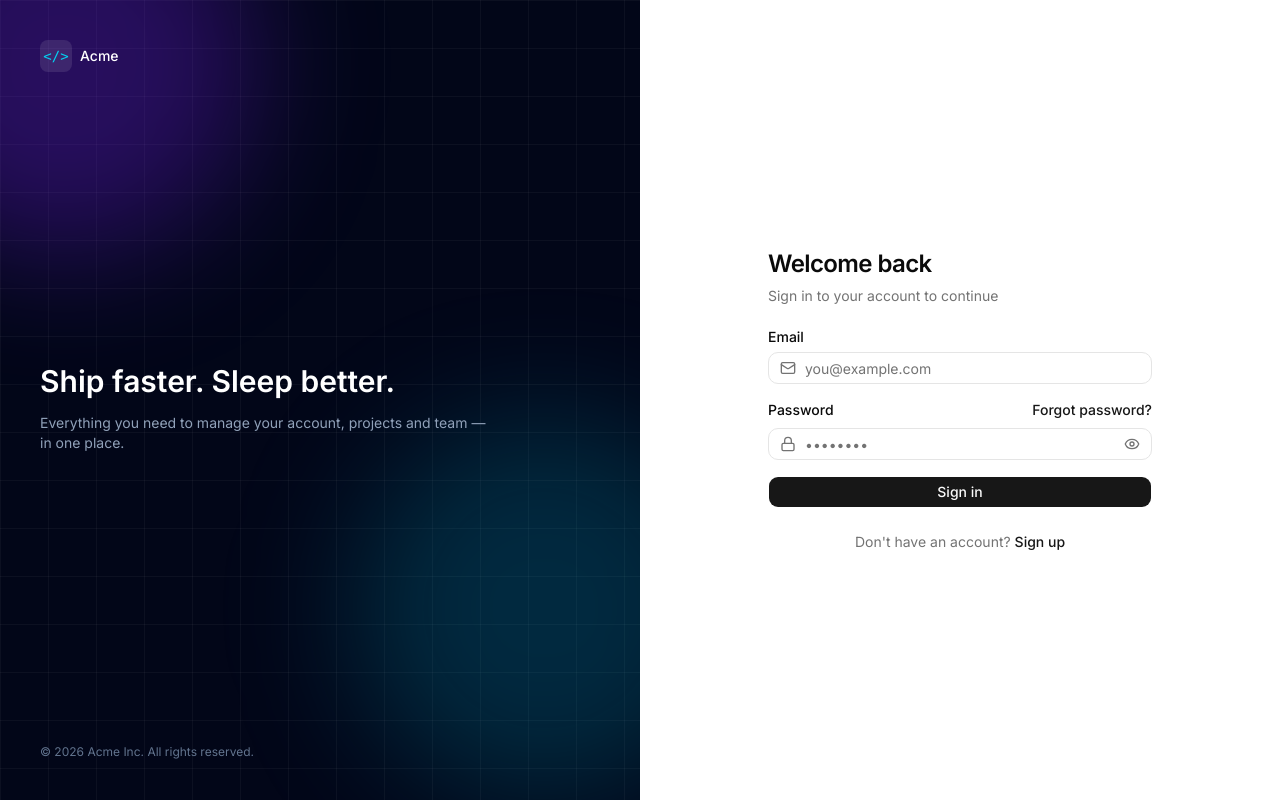
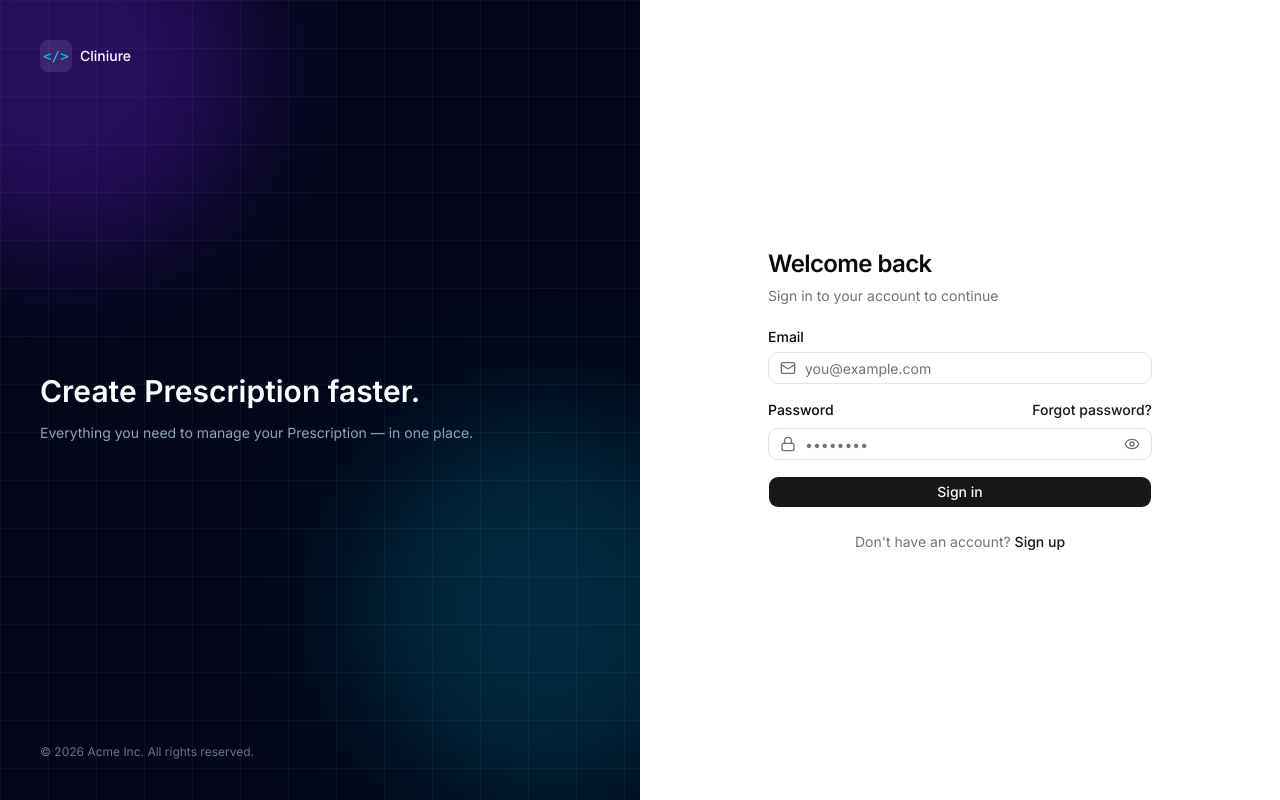
Before and after one commit to avirup2512/dynamic_prescription_creator_react_ui, a React (Vite) app: page /app/auth/login in a window 1280 px wide. Built offline with nearby package versions, Linux system fonts and the light colour scheme; no server answers.

Commit message:
Remove unnecessary text

```diff
--- a/src/layouts/AuthLayout.tsx
+++ b/src/layouts/AuthLayout.tsx
@@ -18,15 +18,15 @@ export function AuthLayout({ title, subtitle, children }: AuthLayoutProps) {
           <span className="flex h-8 w-8 items-center justify-center rounded-md bg-white/10 font-mono text-cyan-400">
             {'</>'}
           </span>
-          Acme
+          Cliniure
         </div>
 
         <div className="relative z-10 max-w-md space-y-3">
           <p className="text-3xl font-semibold leading-tight text-white">
-            Ship faster. Sleep better.
+            Create Prescription faster.
           </p>
           <p className="text-sm text-slate-400">
-            Everything you need to manage your account, projects and team — in one place.
+            Everything you need to manage your Prescription — in one place.
           </p>
         </div>
 
```
